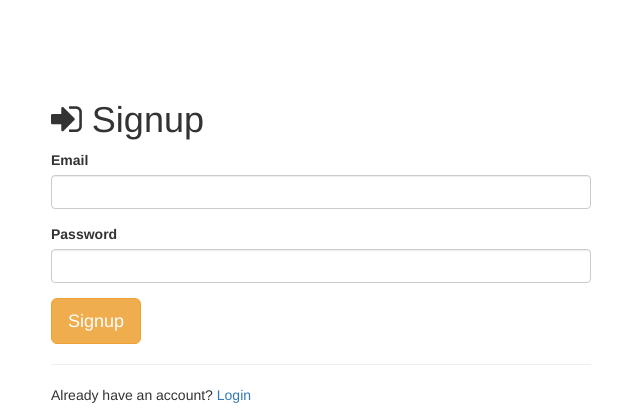
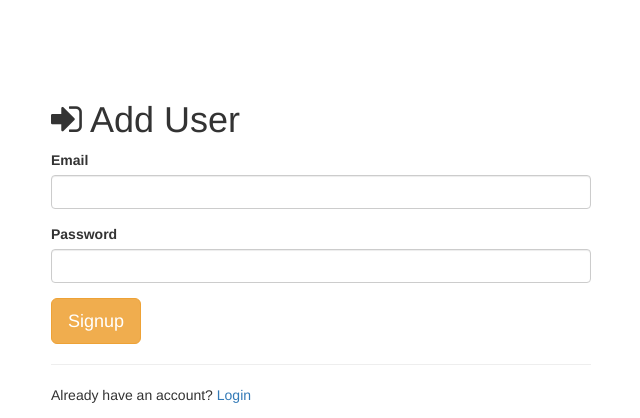
Before and after one commit to tfroseman/behrend-tour, a Node server app: page /add-user in a window 1280 px wide. Shown: the top 418 px of the page, without its empty margins (319-959 px from the left). Run offline with Node 20, Linux system fonts and the light colour scheme; some libraries are stand-ins or nearby versions.

Commit message:
Corrected add user page text

```diff
--- a/views/add-user.ejs
+++ b/views/add-user.ejs
@@ -1,7 +1,7 @@
 <!doctype html>
 <html>
 <head>
-    <title>Node Authentication</title>
+    <title>Add User</title>
     <link rel="stylesheet" href="//netdna.bootstrapcdn.com/bootstrap/3.0.2/css/bootstrap.min.css"> <!-- load bootstrap css -->
     <link rel="stylesheet" href="//netdna.bootstrapcdn.com/font-awesome/4.0.3/css/font-awesome.min.css"> <!-- load fontawesome -->
     <style>
@@ -13,7 +13,7 @@
 
 <div class="col-sm-6 col-sm-offset-3">
 
-    <h1><span class="fa fa-sign-in"></span> Signup</h1>
+    <h1><span class="fa fa-sign-in"></span> Add User</h1>
 
     <!-- show any messages that come back with authentication -->
     <% if (message.length > 0) { %>
```
